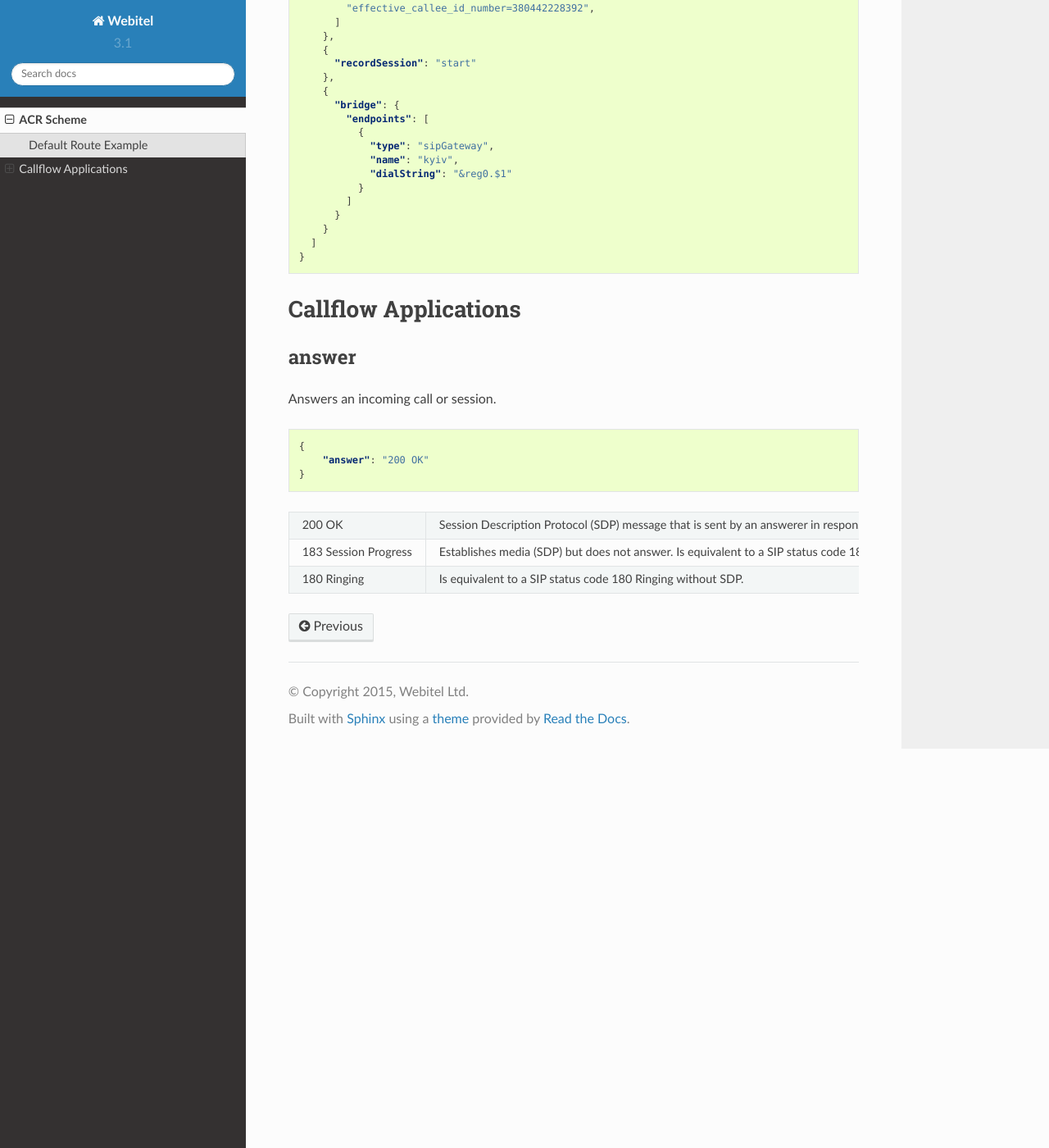
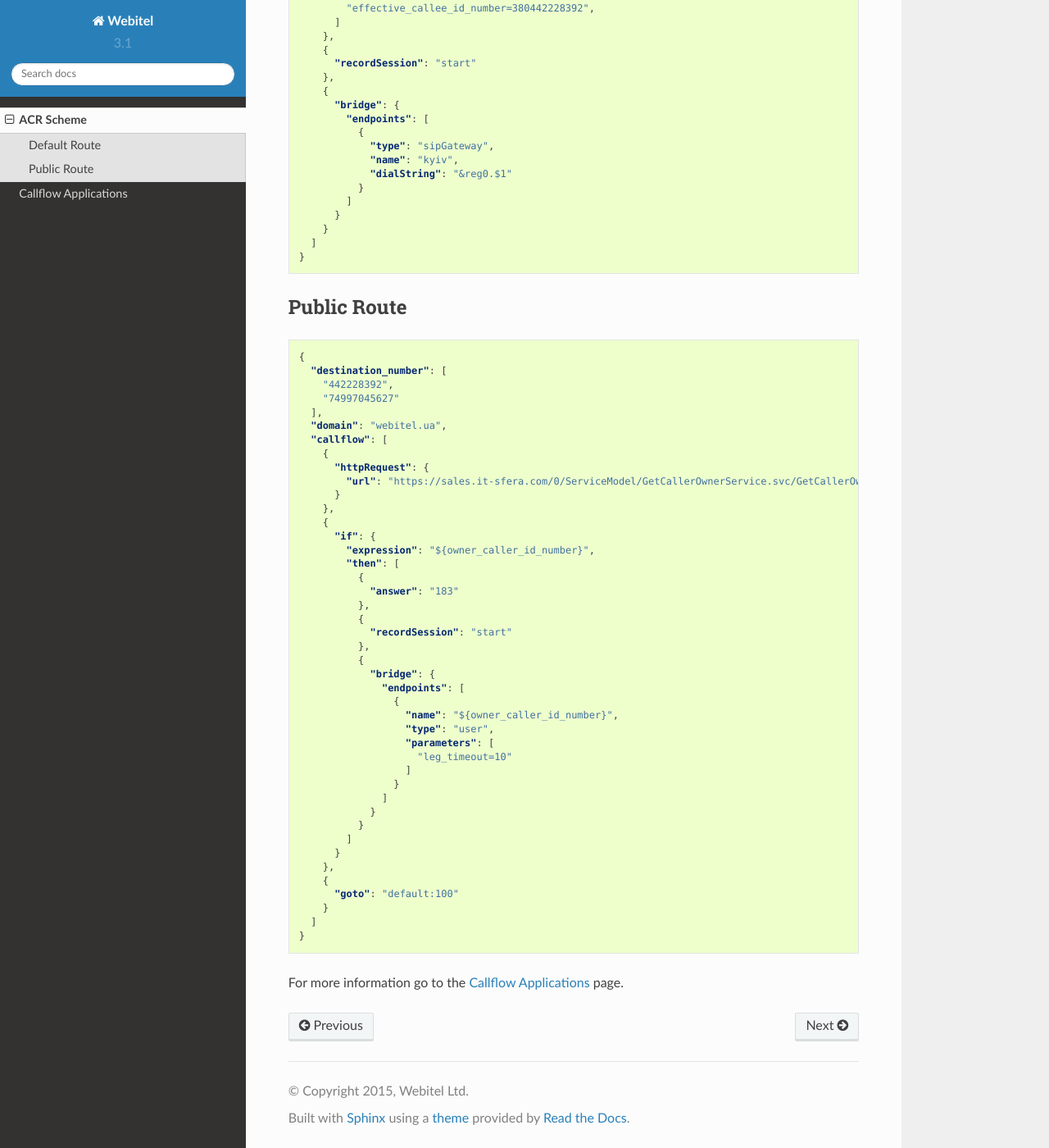
Before and after one commit to webitel/docs-en, a Sphinx documentation site: the page built from source/acr-scheme.rst, in a window 1280 px wide and 1400 px high, scrolled down 505 px. Shown: the whole window at 82% size. Built offline with Sphinx 7.4.7 and the Read the Docs theme 2.0.0, drawn with Linux system fonts in a browser that asks for light colours; pages that are not in the unit, such as notebooks, are missing from menus; some of the changed text lies outside the part shown.

Commit message:
acr application page

```diff
--- a/source/acr-scheme.rst
+++ b/source/acr-scheme.rst
@@ -6,12 +6,12 @@ ACR Scheme
 `ACR
 <https://github.com/webitel/acr>`_ (Advanced Call Routing) JSON Scheme - routes call that match configured rules. ACR Schemes are separated in two different route for different kinds of calls:
 
-* **Default Route** handles calls originating from internal extensions
+* **Default Route** handles calls originating from internal extensions.
 * **Public Route** handles calls originating from the public phone network (`PSTN
   <http://en.wikipedia.org/wiki/Public_switched_telephone_network>`_).
 
-Default Route Example
----------------------
+Default Route
+-------------
 
 .. code-block:: json
 
@@ -43,26 +43,54 @@ Default Route Example
       ]
     }
 
-Callflow Applications
-=====================
-
-answer
-------
-
-Answers an incoming call or session.
+Public Route
+-------------
 
 .. code-block:: json
 
-   {
-       "answer": "200 OK"
-   }
+    {
+      "destination_number": [
+        "442228392",
+        "74997045627"
+      ],
+      "domain": "webitel.ua",
+      "callflow": [
+        {
+          "httpRequest": {
+            "url": "https://sales.it-sfera.com/0/ServiceModel/GetCallerOwnerService.svc/GetCallerOwner"
+          }
+        },
+        {
+          "if": {
+            "expression": "${owner_caller_id_number}",
+            "then": [
+              {
+                "answer": "183"
+              },
+              {
+                "recordSession": "start"
+              },
+              {
+                "bridge": {
+                  "endpoints": [
+                    {
+                      "name": "${owner_caller_id_number}",
+                      "type": "user",
+                      "parameters": [
+                        "leg_timeout=10"
+                      ]
+                    }
+                  ]
+                }
+              }
+            ]
+          }
+        },
+        {
+          "goto": "default:100"
+        }
+      ]
+    }
 
-+------------+-------------------------------------------------------------------------------------+
-| 200 OK     |  Session Description Protocol (SDP) message that is sent by an answerer in response |
-|            |  to an offer that is received from an offerer.                                      |
-+------------+-------------------------------------------------------------------------------------+
-| 183 Session| Establishes media (SDP) but does not answer. Is equivalent to a SIP status code     |
-| Progress   | 183 with SDP.                                                                       |
-+------------+-------------------------------------------------------------------------------------+
-| 180 Ringing|  Is equivalent to a SIP status code 180 Ringing without SDP.                        |
-+------------+-------------------------------------------------------------------------------------+
+
+For more information go to the :ref:`acr-applications` page.
--- a/source/index.rst
+++ b/source/index.rst
@@ -1,13 +1,11 @@
 Webitel documentation
 ===================================
-
-Contents:
 
 .. toctree::
    :maxdepth: 2
 
    acr-scheme
-   restapi
+   acr-applications
 
 
 Indices and tables
```
Also changed, not shown: source/acr-applications.rst (added, +25 -0 lines).
